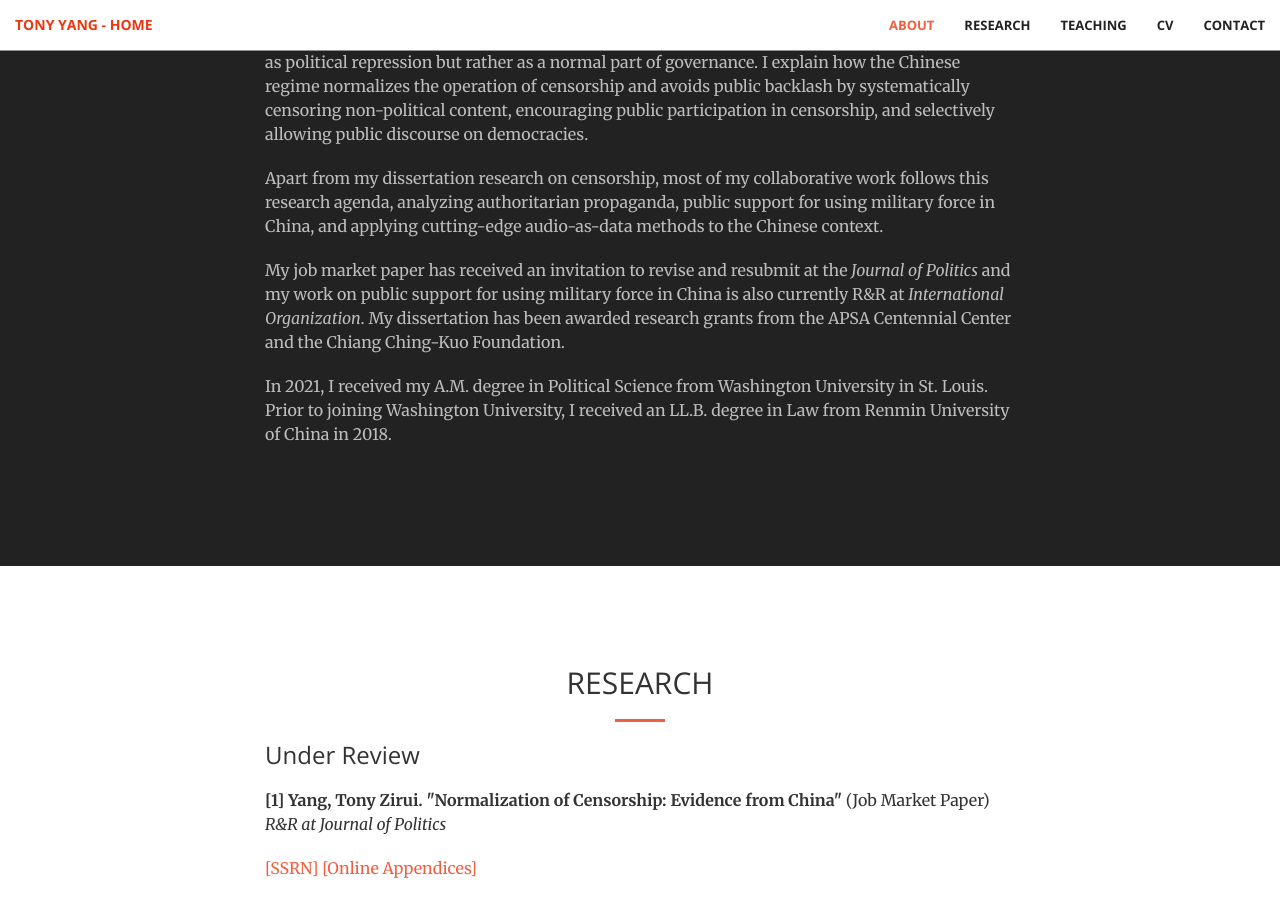
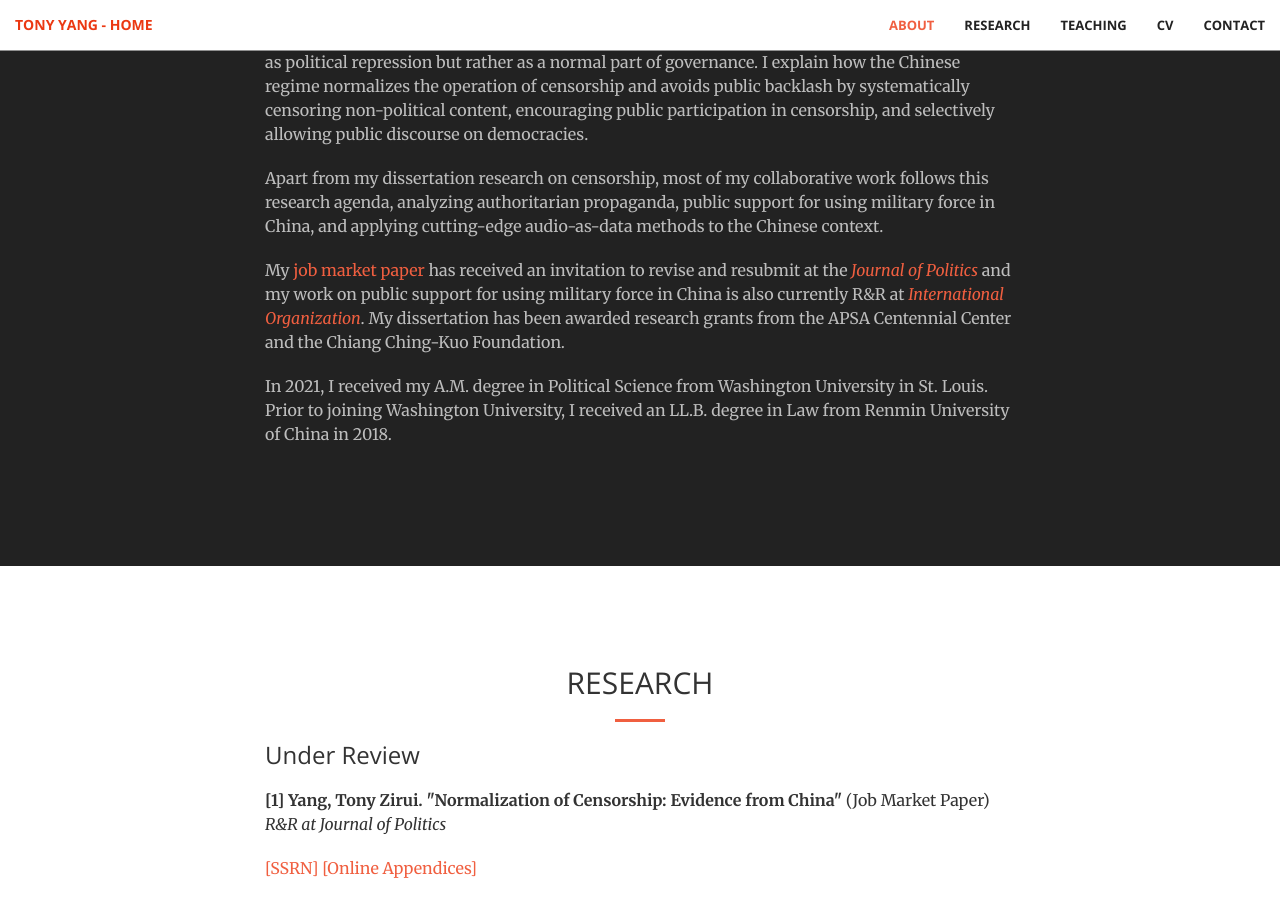
Before and after one commit to tonyhsfz/website, a Jekyll site: the page built from index.html, in a window 1280 px wide and 900 px high, scrolled down 1526 px. Built offline with Jekyll 4.4.1, drawn with Linux system fonts in a browser that asks for light colours.

Commit message:
Update Bio.html

```diff
--- a/_includes/Bio.html
+++ b/_includes/Bio.html
@@ -17,7 +17,8 @@
                     My core argument is that authoritarian regimes manage to change public perception of censorship such that the public does not view it as political repression but rather as a normal part of governance.
                     I explain how the Chinese regime normalizes the operation of censorship and avoids public backlash by systematically censoring non-political content, encouraging public participation in censorship, and selectively allowing public discourse on democracies.</p>
                  <p class="text-faded">Apart from my dissertation research on censorship, most of my collaborative work follows this research agenda, analyzing authoritarian propaganda, public support for using military force in China, and applying cutting-edge audio-as-data methods to the Chinese context.</p>
-                 <p class="text-faded">My job market paper has received an invitation to revise and resubmit at the <i>Journal of Politics</i> and my work on public support for using military force in China is also currently R&R at <i>International Organization</i>.
+                 <p class="text-faded">My <a href="https://papers.ssrn.com/sol3/papers.cfm?abstract_id=3835217">job market paper</a> has received an invitation to revise and resubmit at the <a href="https://www.journals.uchicago.edu/toc/jop/current"><i>Journal of Politics</i></a>
+                     and my work on public support for using military force in China is also currently R&R at <a href="https://www.cambridge.org/core/journals/international-organization"><i>International Organization</i></a>.
                      My dissertation has been awarded research grants from the APSA Centennial Center and the Chiang Ching-Kuo Foundation.</p>
                 <p class="text-faded">In 2021, I received my A.M. degree in Political Science from Washington University in St. Louis. Prior to joining Washington University, I received an LL.B. degree in Law from Renmin University of China in 2018.</p>
             </div>
```
